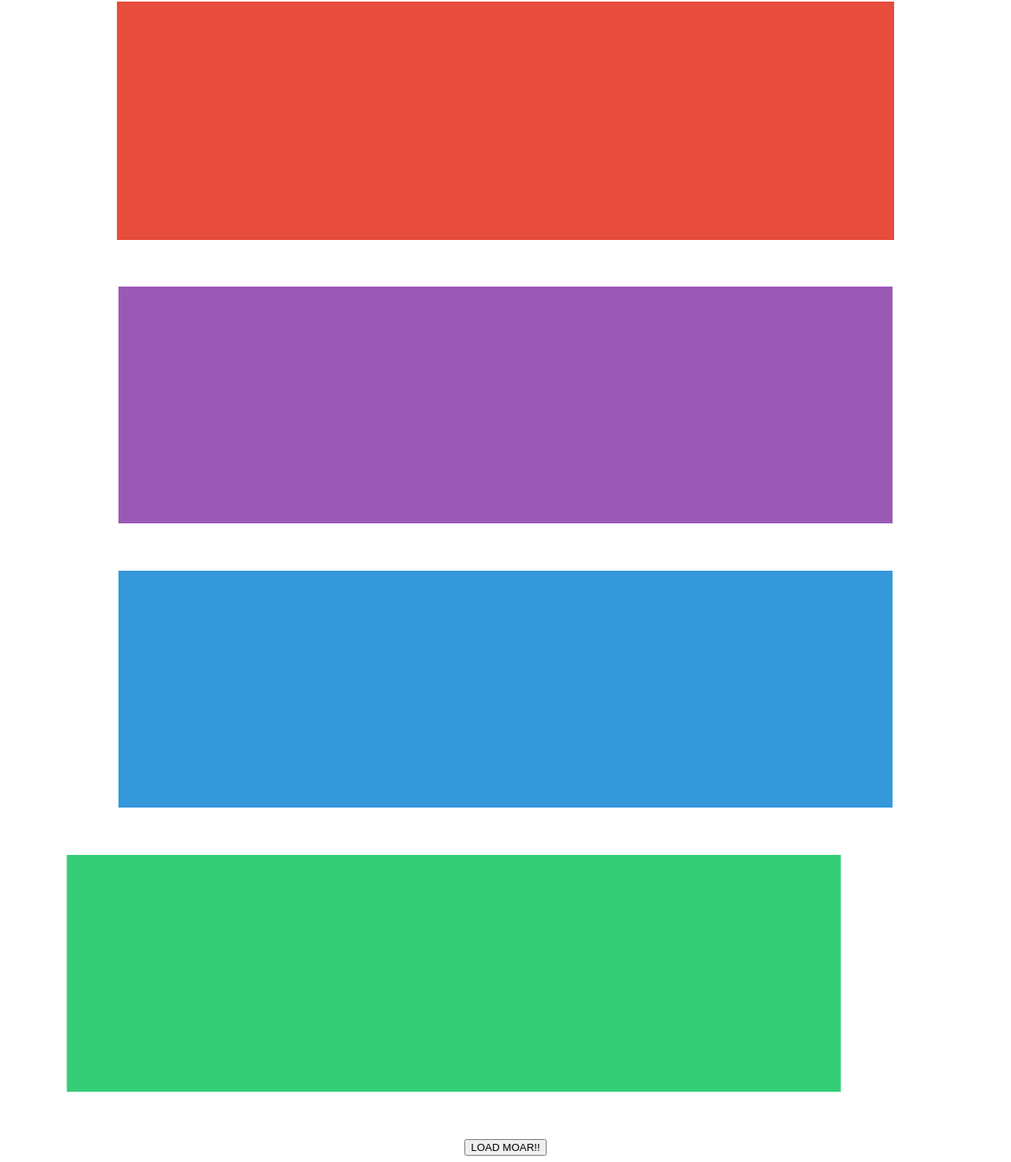
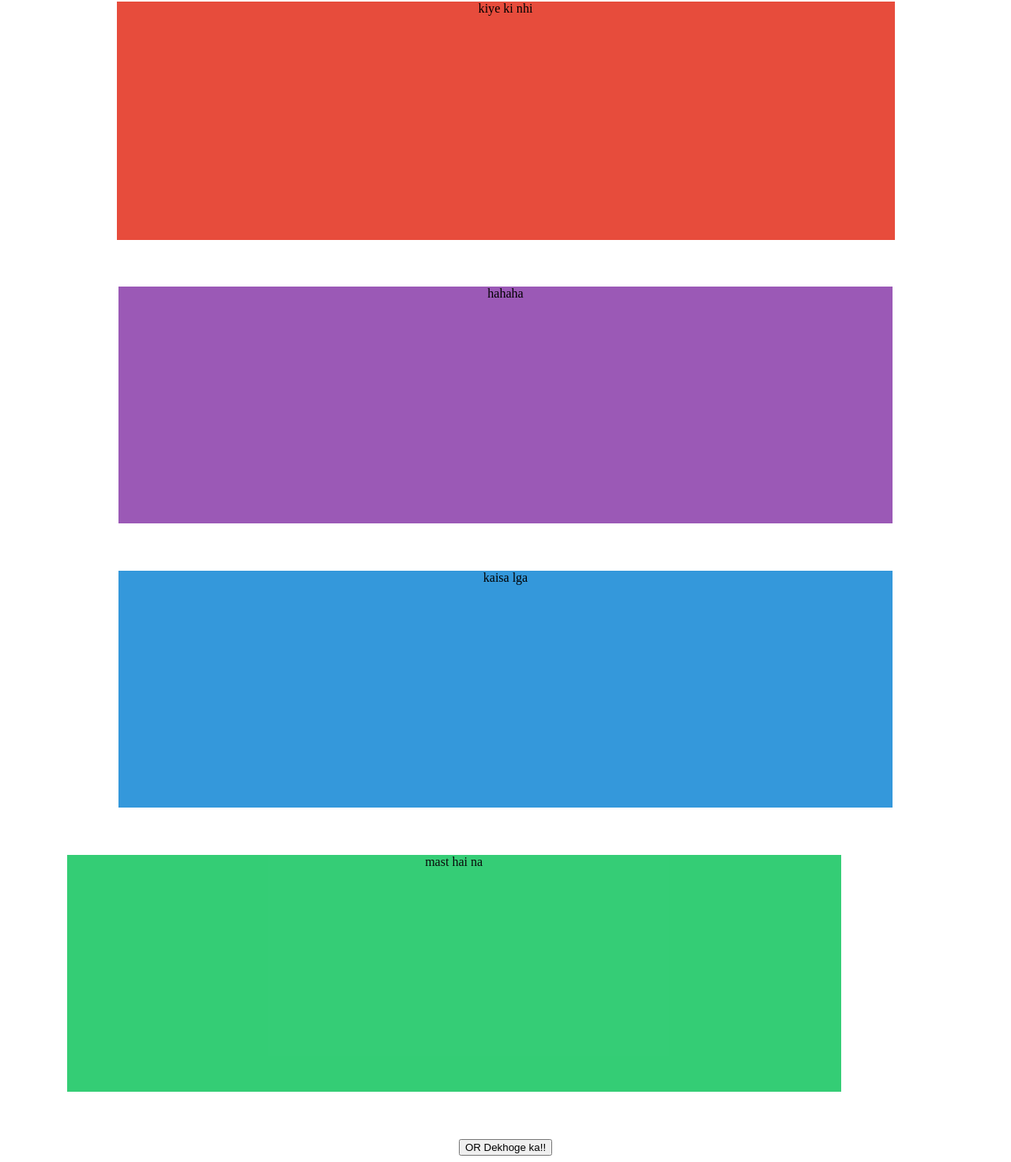
Before and after one commit to matthieua/WOW, a website: page demo.html in a window 1280 px wide. Shown: the part 643-2115 px from the top of the page at 79% size. Drawn offline with Linux system fonts and the light colour scheme.

Commit message:
today-work

```diff
--- a/demo.html
+++ b/demo.html
@@ -23,12 +23,12 @@
       <h3>vs</h3>
     </header>
     <div id="main">
-      <section class="wow fadeInDown" style="background-color: #f1c40f;"></section>
-      <section class="wow pulse" style="background-color: #e74c3c;" data-wow-iteration="infinite" data-wow-duration="1500ms"></section>
-      <section class="section--purple wow slideInRight" data-wow-delay="2s"></section>
-      <section class="section--blue wow bounceInLeft" data-wow-offset="300"></section>
-      <section class="section--green wow slideInLeft" data-wow-duration="4s"></section>
-      <button id="moar">LOAD MOAR!!</button>
+      <section class="wow fadeInDown" style="background-color: #f1c40f;">sabse pahele follow kro the_credible_vs</section>
+      <section class="wow pulse" style="background-color: #e74c3c;" data-wow-iteration="infinite" data-wow-duration="1500ms">kiye ki nhi</section>
+      <section class="section--purple wow slideInRight" data-wow-delay="2s">hahaha</section>
+      <section class="section--blue wow bounceInLeft" data-wow-offset="300">kaisa lga </section>
+      <section class="section--green wow slideInLeft" data-wow-duration="4s">mast hai na </section>
+      <button id="moar">OR Dekhoge ka!!</button>
     </div>
   </div>
   <script src="dist/wow.js"></script>
```
